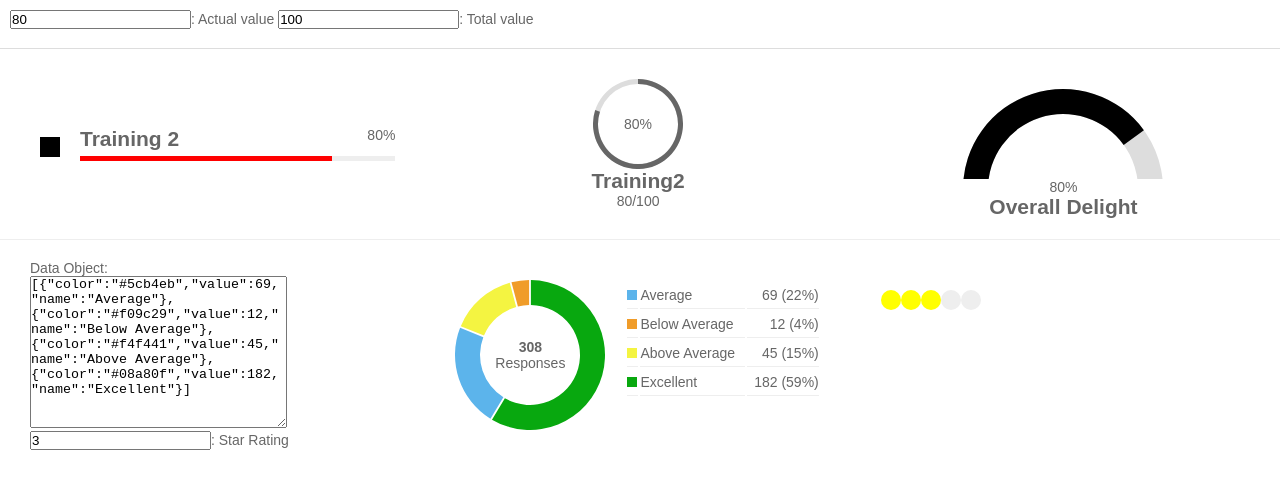
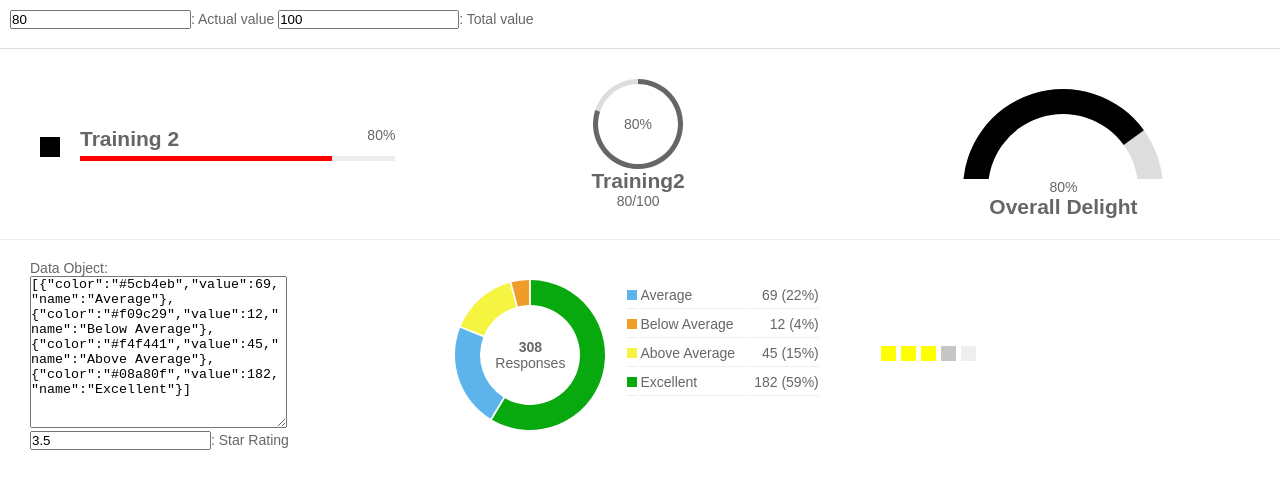
Before and after one commit to rans0000/d3ng-Chart, a website: page html/index.html in a window 1280 px wide. Drawn offline with Linux system fonts and the light colour scheme.

Commit message:
dchart-star-rating: completed without star image

```diff
--- a/html/js/app.js
+++ b/html/js/app.js
@@ -16,7 +16,7 @@
         ];
         vm.dataString = JSON.stringify(vm.dataString);
         vm.data = JSON.parse(vm.dataString);
-        vm.ratingValue = 3;
+        vm.ratingValue = 3.5;
 
         vm.formDataSubmit = function(){
             console.log(vm.dataString);
--- a/html/js/dchart/common/dchart.css
+++ b/html/js/dchart/common/dchart.css
@@ -71,4 +71,10 @@
 .dchart-donutchart-widget-table td:last-child{text-align: right;}
 
 /*---------------------------------*/
+.dchart-star-rating-star{display: inline-block;width: 15px;height: 15px;margin-right: 5px;}
+.dchart-star-rating-star.full{background: yellow;}
+.dchart-star-rating-star.half{background: #c6c6c6;}
+.dchart-star-rating-star.empty{background: #eee;}
+
+/*---------------------------------*/
 .dchart-progressbar:after,.dchart-progressbar-widget:after,.dchart-progressbar-widget-block-wrapper:after{content: '.';display: block;clear: both;visibility: hidden;height: 0;}
--- a/html/js/dchart/dchart-star-rating/dchart-star-rating-template.html
+++ b/html/js/dchart/dchart-star-rating/dchart-star-rating-template.html
@@ -1,7 +1 @@
-<div class="dchart-star-rating">
-    <svg class="dchart-star-rating-svg">
-        <defs>
-            <circle id="dchart-star-rating-full" class="star" cx="10" cy="10" r="10"></circle>
-        </defs>
-    </svg>
-</div>
+<div class="dchart-star-rating" title="{{value}}"></div>
--- a/html/js/dchart/dchart-star-rating/dchart-star-rating.js
+++ b/html/js/dchart/dchart-star-rating/dchart-star-rating.js
@@ -1,3 +1,10 @@
+/*
+@desc: Component for showing a 1-5 scale star rating meter.
+@usage:
+<dchart-star-rating data-dchart-value="value"></dchart-star-rating>
+
+@ data-dchart-value : Value for the guage (value between 0 - 5. Floting point values are accepted)
+*/
 (function () {
     angular.module('dchart')
         .directive('dchartStarRating', ['d3', function(d3){
@@ -15,9 +22,7 @@
     function starRatingLink(scope, element, attrs){
 
         var starArray = [];
-
-        //preparing svg element
-        var svg = d3.select(element[0]).select('svg');
+        var rootElement = d3.select(element[0]);
 
         scope.$watch('value', function(newValue, oldValue){
             //sanitizing values
@@ -26,25 +31,17 @@
             //map value to array
             starArray = getStarArray(scope.value);
 
-            drawStars(svg, starArray);
+            drawStars(rootElement, starArray);
         });
     }
 
     function drawStars(svg, data){
 
-        svg.select('g').remove();
-
-        var starRatingGroup = svg.append('g')
-        .attr('class', 'dchart-star-rating-group')
-        .attr('transform', 'translate(0, 0)');
-
-        var star = starRatingGroup.selectAll('.star').data(data);
+        var star = svg.selectAll('.dchart-star-rating-star').data(data);
 
         star.enter()
-            .append('circle')
-            .attr('class', 'dchart-star-rating-star')
-            .attr('cx', function(d, i){return (i*20)+10;})
-            .attr({cy: 20, r: 10});
+            .append('span')
+            .attr('class', 'dchart-star-rating-star');
 
         star.exit().remove();
 
@@ -52,15 +49,6 @@
             .classed('full', function(d){return d === 1;})
             .classed('half', function(d){return d === 'x';})
             .classed('empty', function(d){return d === 0;})
-            .attr('fill', function(d){
-            var color = '';
-            switch(d){
-                case 1: color = 'yellow';break;
-                case 0: color = '#eee';break;
-                case 'x': color = '#aaa';break;
-            }
-            return color;
-        });
     }
 
     function getStarArray(value){
```
